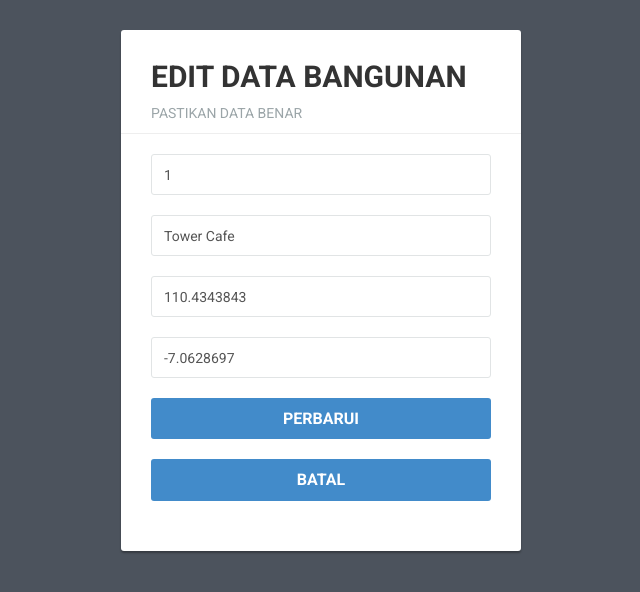
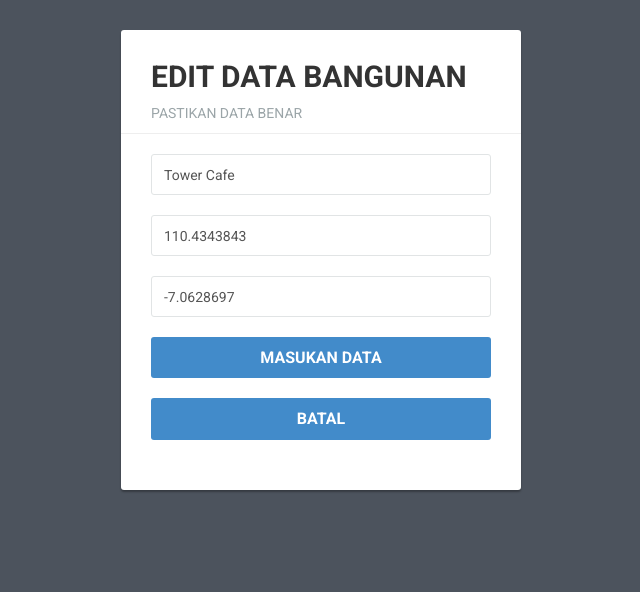
Before and after one commit to arafasaka/web_gis, a CodeIgniter app: page /web_gis/index.php/crud/edit/1 in a window 1280 px wide. Shown: the top 592 px of the page, without its empty margins (319-959 px from the left). Run offline with CodeIgniter, Linux system fonts and the light colour scheme; data comes from the database, SQL or seed files in the repository.

Commit message:
udah bisa update

```diff
--- a/application/config/database.php
+++ b/application/config/database.php
@@ -78,7 +78,7 @@ $db['default'] = array(
 	'hostname' => 'localhost',
 	'username' => 'root',
 	'password' => '',
-	'database' => 'web_gis',
+	'database' => 'web_giss',
 	'dbdriver' => 'mysqli',
 	'dbprefix' => '',
 	'pconnect' => FALSE,
--- a/application/controllers/crud.php
+++ b/application/controllers/crud.php
@@ -61,16 +61,32 @@ class Crud extends CI_Controller{
 		$bangunan_lat = $this->input->post('bangunan_lat');
 		$bangunan_long = $this->input->post('bangunan_long');
 
-		$data = array(
+		$updated_data = array(
+			'bangunan_id' => $id,
 			'bangunan_nama' => $bangunan_nama,
 			'bangunan_lat' => $bangunan_lat,
 			'bangunan_long' => $bangunan_long
 		);
-		$where = array(
-			'bangunan_id' => $id
-		);
-		$this->m_data->update_data($where,$data,'bangunan');
+		// $where = array(
+		// 	'bangunan_id' => $id
+		//);
+		$this->m_data->update_data($updated_data, $this->input->post('bangunan_id'));
 		redirect('index.php/crud/index');
 	}
+	// function update(){
+	// 	$id = $this->input->post('bangunan_id');
+	// 	$bangunan_nama = $this->input->post('bangunan_nama');
+	// 	$bangunan_lat = $this->input->post('bangunan_lat');
+	// 	$bangunan_long = $this->input->post('bangunan_long');
 
+
+	// 	$data = array(
+	// 		'bangunan_nama' => $bangunan_nama,
+	// 		'bangunan_lat' => $bangunan_lat,
+	// 		'bangunan_long' => $bangunan_long
+	// 		);
+	// 	$where = array('bangunan_id' => $id);
+	// 	$this->m_data->update_data($where,$data,'bangunan');
+	// 	redirect('index.php/home');
+	// }
 }
--- a/application/models/m_data.php
+++ b/application/models/m_data.php
@@ -20,9 +20,8 @@ class m_data extends CI_Model{
 	public function edit_data($where,$table){
 		return $this->db->get_where($table,$where);
 	}
-	public function update_data($where,$data,$table){
-
-		// $this->db->where($where);
-		// $this->db->update($table,$data);
+	public function update_data($updated_data, $id){
+		$this->db->where('bangunan_id', $id);
+		$this->db->update('bangunan', $updated_data);
 	}
 }
--- a/application/views/v_edit.php
+++ b/application/views/v_edit.php
@@ -84,17 +84,17 @@ defined('BASEPATH') OR exit('No direct script access allowed');
 </style>
 </head>
 <body>
-    <?php foreach($bangunan as $b){ ?>
+<?php foreach($bangunan as $b){ ?>
     <div class="signup-form">
-	<form action="<?php echo base_url(). 'index.php/crud/update'; ?>" method="POST">
+	<form action="<?php echo base_url(). 'index.php/crud/update'; ?>" method="post">
 		<h2>EDIT DATA BANGUNAN</h2>
 		<p>PASTIKAN DATA BENAR</p>
 		<hr>
         <div class="form-group">
-        	<input type="text" class="form-control" name="id" value="<?php echo $b->bangunan_id ?>" placeholder="" required="required">
+        	<input type="hidden" class="form-control" name="bangunan_id" value="<?php echo $b->bangunan_id ?>" placeholder="id bangunan" required="required">
         </div>
         <div class="form-group">
-        	<input type="text" class="form-control" name="nama" value="<?php echo $b->bangunan_nama ?>" placeholder="Nama Bangunan" required="required">
+        	<input type="text" class="form-control" name="bangunan_nama" value="<?php echo $b->bangunan_nama ?>" placeholder="Nama Bangunan" required="required">
         </div>
 		<div class="form-group">
             <input type="text" class="form-control" name="bangunan_lat" value="<?php echo $b->bangunan_lat ?>" placeholder="Latitude" required="required">
@@ -103,13 +103,13 @@ defined('BASEPATH') OR exit('No direct script access allowed');
             <input type="text" class="form-control" name="bangunan_long" value="<?php echo $b->bangunan_long ?>" placeholder="Longitude" required="required">
         </div>
 		<div class="form-group">
-            <button type="submit" class="btn btn-primary btn-block btn-lg">PERBARUI</button>
+            <button type="submit" class="btn btn-primary btn-block btn-lg">MASUKAN DATA</button>
         </div>
         <div class="form-group">
-            <button type="submit" class="btn btn-primary btn-block btn-lg">BATAL</button>
+		<button class="btn btn-primary btn-block btn-lg" onclick="location.href='<?php echo base_url();?>index.php/crud/INDEX'">BATAL</button>
         </div>
     </form>
 	</div>
-    <?php } ?>
+   <?php } ?>
 </body>
 </html>
```
